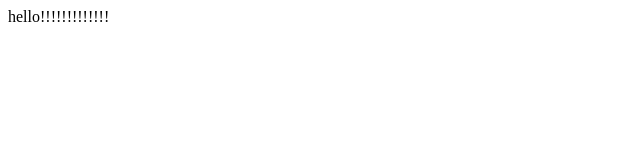
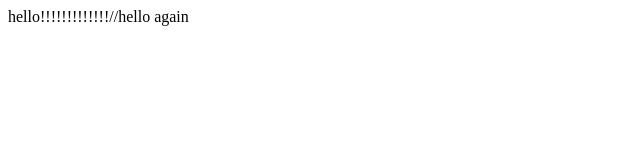
Before and after one commit to VaibhavForDev/DevStart, a plain HTML site: page index.html in a window 1280 px wide. Shown: the whole page, without its empty margins (0-640 px from the left). Drawn offline with Linux system fonts and the light colour scheme.

Commit message:
Update index.html

```diff
--- a/index.html
+++ b/index.html
@@ -6,7 +6,7 @@
 	</title>
 </head>
 <body>
-   hello!!!!!!!!!!!!!
+   hello!!!!!!!!!!!!!//hello again
 
 </body>
 </html>
```
